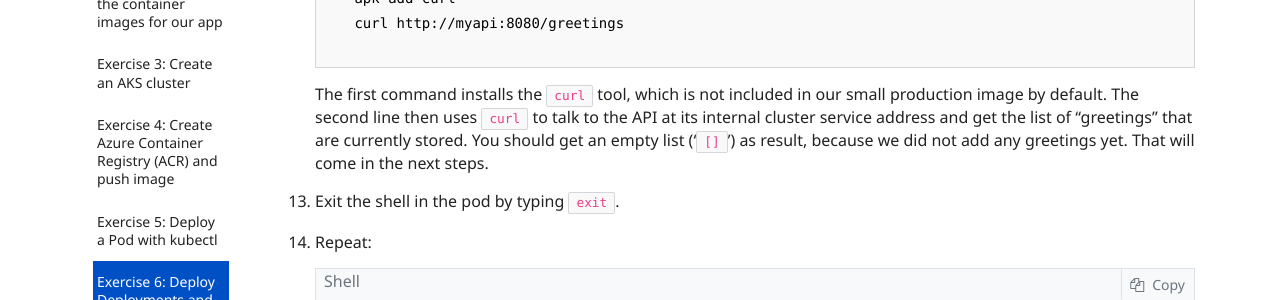
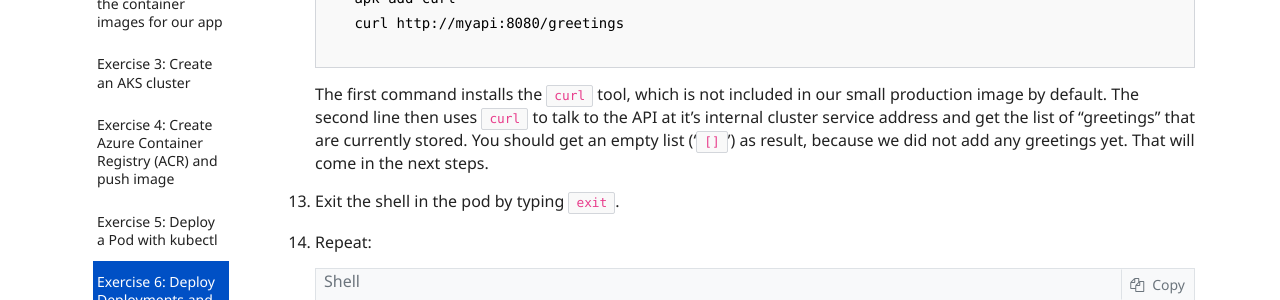
Before and after one commit to olohmann/azure-hands-on-labs, a Jekyll site: the page built from labs/05_container_orchestration_and_aks/containers_and_aks.md, in a window 1280 px wide and 900 px high, scrolled down 15798 px. Shown: the part 154-454 px from the top of the window. Built offline with Jekyll 4.4.1, drawn with Linux system fonts in a browser that asks for light colours; nearby versions of some CDN libraries; our own code applies the rules of GitHub Pages for plain Markdown files; comment, search, counter and statistics services are not loaded.

````diff
--- a/labs/05_container_orchestration_and_aks/containers_and_aks.md
+++ b/labs/05_container_orchestration_and_aks/containers_and_aks.md
@@ -407,7 +407,7 @@ So far we only deployed a pod that is not accessible from the outside. Now we sh
     apk add curl
     curl http://myapi:8080/greetings
     ```
-    The first command installs the `curl` tool, which is not included in our small production image by default. The second line then uses `curl` to talk to the API at its internal cluster service address and get the list of "greetings" that are currently stored. You should get an empty list ('`[]`') as result, because we did not add any greetings yet. That will come in the next steps.
+    The first command installs the `curl` tool, which is not included in our small production image by default. The second line then uses `curl` to talk to the API at it's internal cluster service address and get the list of "greetings" that are currently stored. You should get an empty list ('`[]`') as result, because we did not add any greetings yet. That will come in the next steps.
 
 1. Exit the shell in the pod by typing `exit`.
 
````
Also changed, not shown: other parts of labs/05_container_orchestration_and_aks/containers_and_aks.md (+1 -1 lines).
